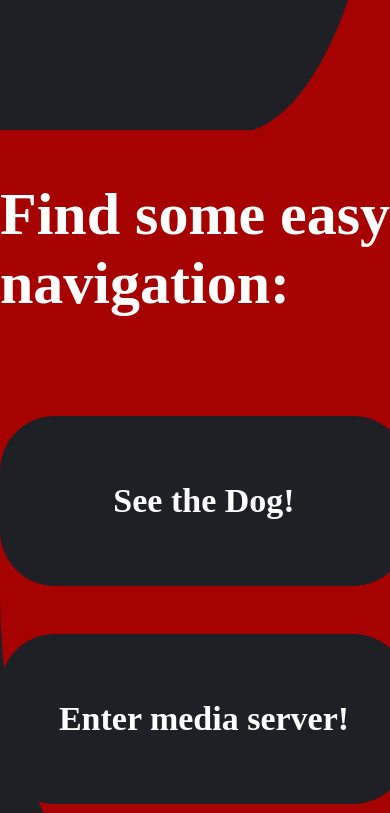
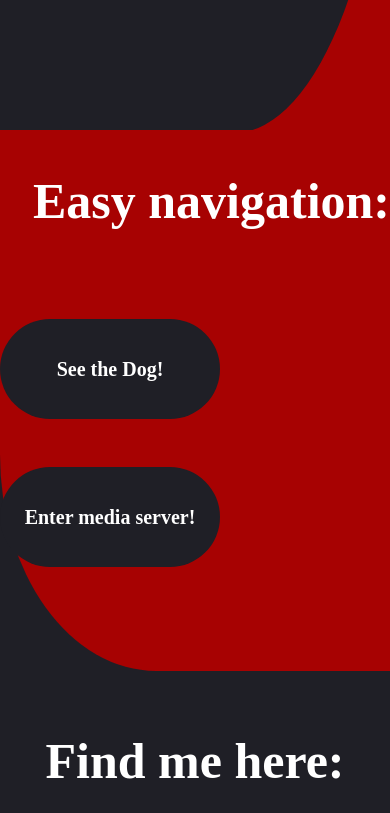
Before and after one commit to tbriggs1/webserver, a plain HTML site: page index.html in a window 390 px wide. Shown: the part 1072-1885 px from the top of the page. Drawn offline with Linux system fonts and the light colour scheme; a web font is replaced by a local one.

Commit message:
sizing fixed

```diff
--- a/index.html
+++ b/index.html
@@ -38,7 +38,7 @@
             </main>
             <img src="rugby.jpg" class="rugby">
             <div id="siteNavigation">
-                <h2>Find some easy navigation:</h2>
+                <h2>Easy navigation:</h2>
                 <div id="navButtons">
                     <a href="dogcam.html" id="dogCamButton"><button>See the Dog!</button></a>
                     <a href="plex.html" id="plexButton"><button>Enter media server!</button></a>
--- a/style.css
+++ b/style.css
@@ -145,22 +145,22 @@
         z-index: 1;
         display: flex;
         flex-direction: row;
+        justify-content: space-evenly;
         flex-wrap: wrap;
-        justify-content: space-evenly;
-        align-items: center;
+        justify-content: flex-end;
         border-radius: 0 0 0 40%;
     }
 
     #siteNavigation h2{
         color: white;
-        font-size: 60px;
+        font-size: 50px;
     }
 
     #navButtons button{
         margin-top: 3rem;
         height: 5em;
-        width: 12em;
-        font-size: 34px;
+        width: 11em;
+        font-size: 20px;
         font-family: 'Yusei Magic', serif;
         font-weight: bold;
         background: #1f1f26;
@@ -183,7 +183,7 @@
     }
 
     #socialNavigation h2 {
-        font-size: 60px;
+        font-size: 50px;
     }
 
 
```
